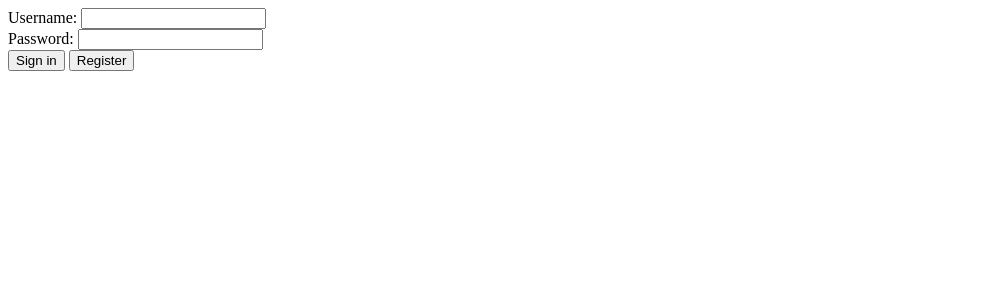
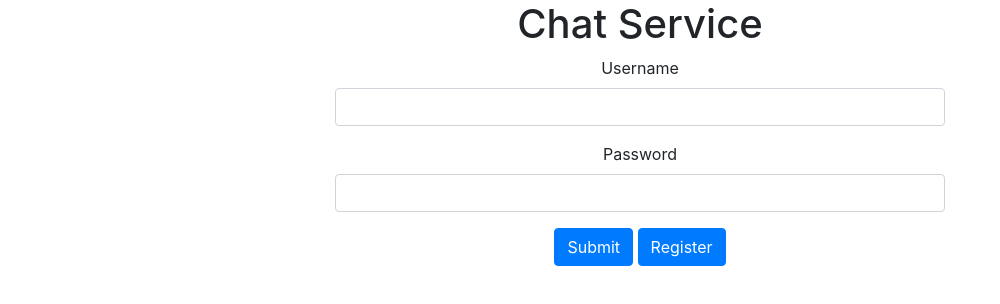
Before and after one commit to rkalz/ChatService-Frontend, a plain HTML site: page login.html in a window 1280 px wide. Shown: the whole page, without its empty margins (0-1000 px from the left). Drawn offline with nearby package versions, Linux system fonts and the light colour scheme.

Commit message:
Started using Bootstrap because I can't CSS well

```diff
--- a/login.html
+++ b/login.html
@@ -1,14 +1,29 @@
 <!DOCTYPE html>
-<html>
+<html lang="en">
     <head>
-        <script src="login.js" ></script>
         <meta charset="utf-8" />
+        <script src="login.js"></script>
+        <meta name="viewport" content="width=device-width, initial-scale=1, shrink-to-fit=no">
+        <link rel="stylesheet" href="https://cdnjs.cloudflare.com/ajax/libs/twitter-bootstrap/4.1.3/css/bootstrap.min.css" crossorigin="anonymous">
     </head>
     <body>
-        Username: <input type="text" id="username" ><br>
-        Password: <input type="password" id="password" ><br>
-        <input type="submit" id="submit" value="Sign in">
-        <input type="submit" id="register" value="Register">
-        <div id="result"></div>
+        <div id="logo" class="text-center"><h1>Chat Service</h1></div>
+        <div class="container h-100 text-center w-50">
+            <form>
+                <div class="form-group">
+                    <label for="username">Username</label>
+                    <input type="text" class="form-control" id="username">
+                </div>
+                <div class="form-group">
+                    <label for="password">Password</label>
+                    <input type="password" class="form-control" id="password" >
+                </div>
+            </form>
+            <div class="align-self-center">
+                <button type="submit" class="btn btn-primary" id="submit">Submit</button>
+                <button type="submit" class="btn btn-primary" id="register">Register</button>
+                <div id="result"></div>
+            </div>
+        </div>
     </body>
 </html>
```
Also changed, not shown: login.js (+8 -2 lines).
